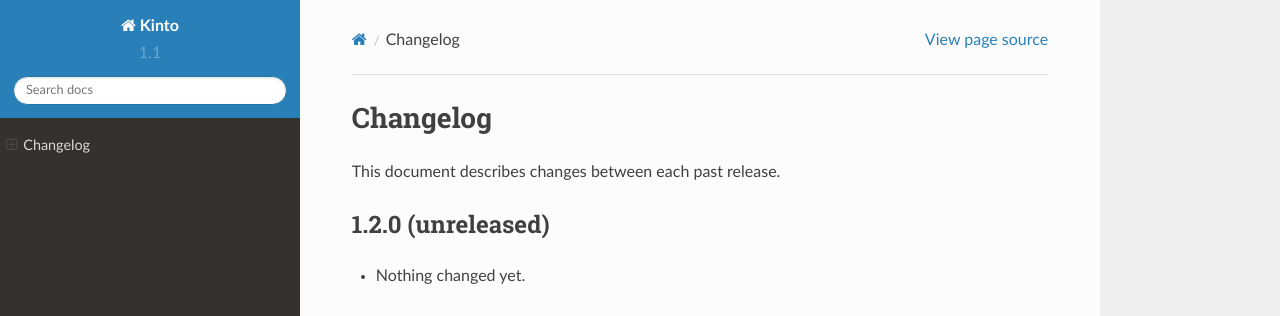
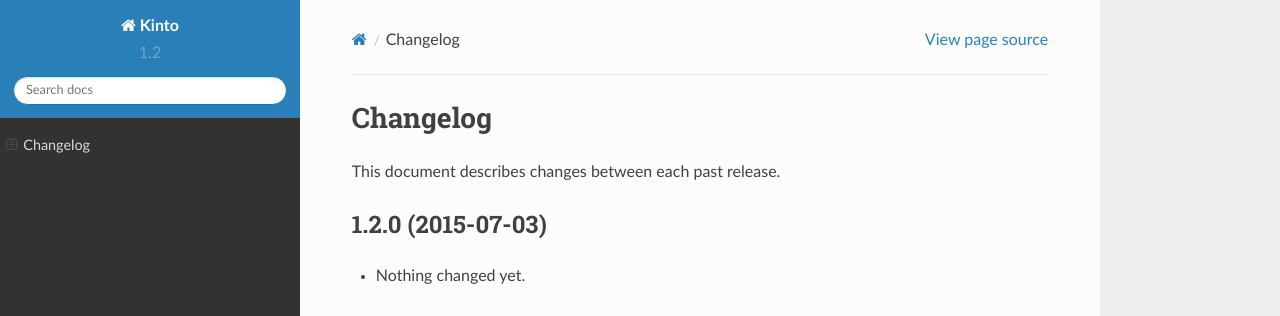
Before and after one commit to Kinto/kinto, a Sphinx documentation site: the page built from docs/changelog.rst, in a window 1280 px wide and 900 px high. Shown: the top 316 px of the window. Built offline with Sphinx 7.4.7 and the Read the Docs theme 2.0.0, drawn with Linux system fonts in a browser that asks for light colours.

Commit message:
Preparing release 1.2.0

```diff
--- a/CHANGELOG.rst
+++ b/CHANGELOG.rst
@@ -4,7 +4,7 @@ Changelog
 This document describes changes between each past release.
 
 
-1.2.0 (unreleased)
+1.2.0 (2015-07-03)
 ==================
 
 - Nothing changed yet.
--- a/docs/conf.py
+++ b/docs/conf.py
@@ -61,9 +61,9 @@ copyright = u'2015, Mozilla Services — Da French Team'
 # built documents.
 #
 # The short X.Y version.
-version = '1.1'
+version = '1.2'
 # The full version, including alpha/beta/rc tags.
-release = '1.1.0'
+release = '1.2.0'
 
 # List of patterns, relative to source directory, that match files and
 # directories to ignore when looking for source files.
--- a/setup.py
+++ b/setup.py
@@ -44,7 +44,7 @@ DEPENDENCY_LINKS = [
 ]
 
 setup(name='kinto',
-      version='1.2.0.dev0',
+      version='1.2.0',
       description='kinto',
       long_description=README + "\n\n" + CHANGELOG + "\n\n" + CONTRIBUTORS,
       license='Apache License (2.0)',
```
